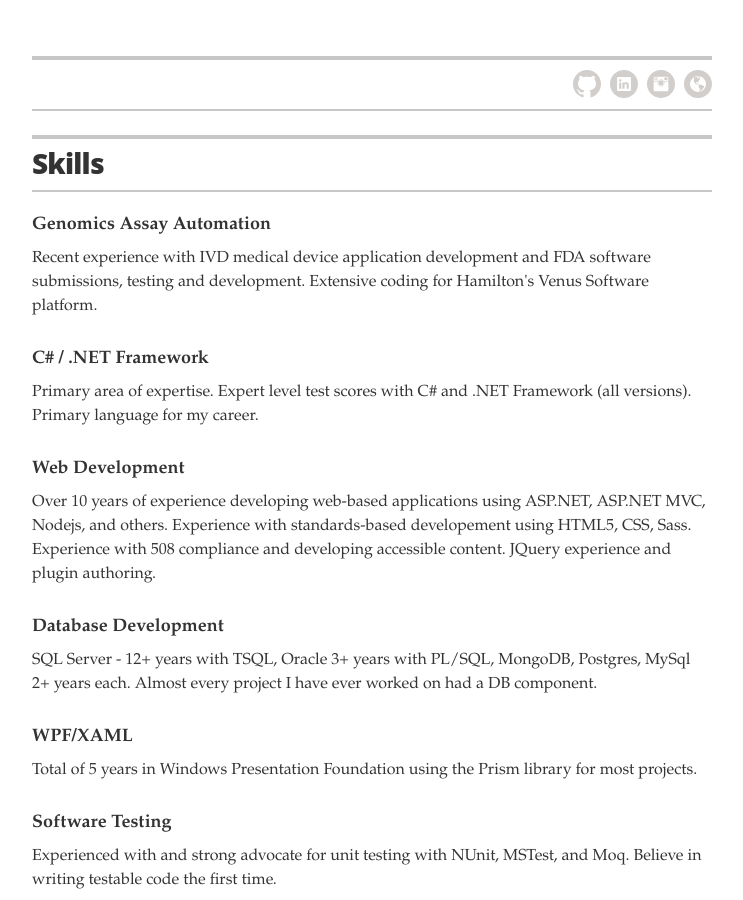
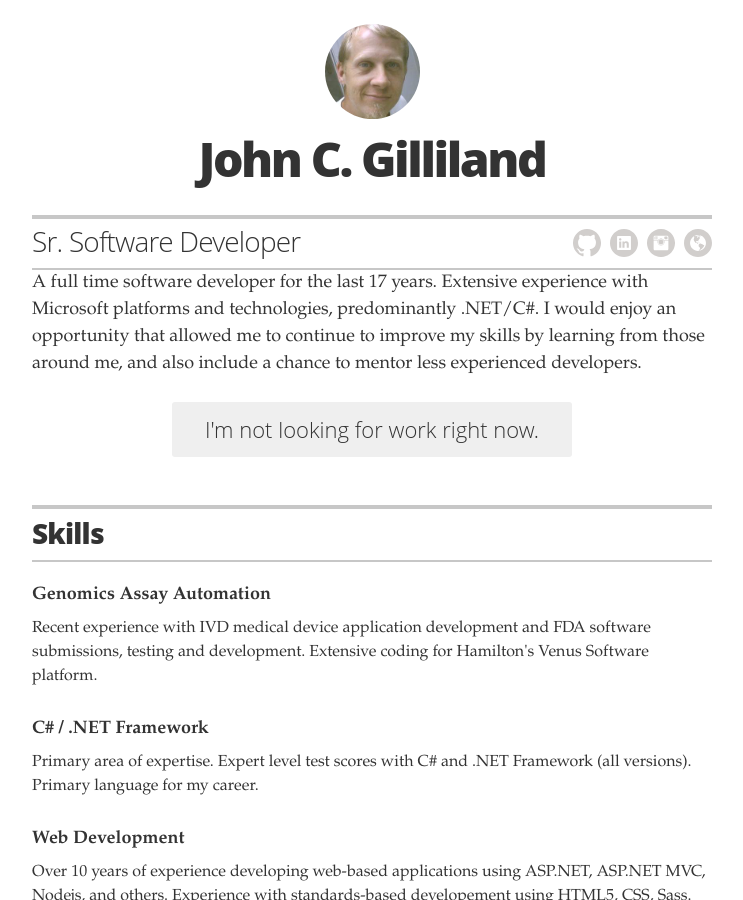
Before and after one commit to elusive/resume, a Jekyll site: the page built from index.md, in a window 1280 px wide and 900 px high. Shown: the whole window, without its empty margins (268-1011 px from the left). Built offline with Jekyll 4.4.1, drawn with Linux system fonts in a browser that asks for light colours.

Commit message:
Fix path to personal data fields.

```diff
--- a/_config.yml
+++ b/_config.yml
@@ -38,7 +38,7 @@ exclude:
 
 # Resume sections (comment to hide)
 resume_section_experience_visible:  true
-resume_section_education_visible:   true
+resume_section_projects_visible:    false
 resume_section_skills_visible:      true
 resume_section_links_visible:       true
 resume_section_volunteer_visible:   true
--- a/_layouts/resume.html
+++ b/_layouts/resume.html
@@ -10,34 +10,34 @@
       <header class="page-header">
 
         <!-- You can turn off the avatar in _config.yml by setting to false -->
-        {% if site.resume_avatar == 'true' %}
+        {% if site.data.personal.resume_avatar == 'true' %}
         <img src="assets/images/avatar.jpg" alt="my photo" class="avatar no-print" itemprop="image">
         {% endif %}
 
         <!-- Your name is defined in the _config.yml file -->
-        <h1 class="header-name" itemprop="name">{{ site.resume_name }}</h1>
+        <h1 class="header-name" itemprop="name">{{ site.data.personal.resume_name }}</h1>
 
         <!-- Contact buttons don't work in print, configure in the _config.yml file, remove "print-only" to display always. -->
         <div class="header-contact-info print-only" itemprop="contact-info">
-          <p>{{ site.resume_contact }}</p>
+          <p>{{ site.data.personal.resume_contact }}</p>
         </div>
 
         <div class="title-bar no-print">
 
           <!-- Your title is also defined in the _config.yml file -->
-          <h2 class="header-title" itemprop="jobTitle">{{ site.resume_title }}</h2>
+          <h2 class="header-title" itemprop="jobTitle">{{ site.data.personal.resume_title }}</h2>
 
           <!-- This is the markup for the icon links; moved out to an include because it's very verbose, and you shouldn't ever need to edit the markup (unless you want to re-order the icons); if you want to customize which links appear, define them in the _config.yml file -->
           {% include icon-links.html %}
         </div>
 
         <div class="executive-summary no-print" itemprop="description">
-          {{ site.resume_introduction }}
+          {{ site.data.personal.resume_introduction }}
         </div>
 
-        {% if site.resume_looking_for_work == 'yes' %}
+        {% if site.data.personal.resume_looking_for_work == 'yes' %}
         <a href="mailto:{{ site.resume_contact_email }}" class="contact-button no-print" itemprop="email">Contact me</a>
-        {% elsif site.resume_looking_for_work == 'no' %}
+        {% elsif site.data.personal.resume_looking_for_work == 'no' %}
         <a class="contact-button not-looking no-print">I'm not looking for work right now.</a>
         {% else %}
         {% endif %}
```
Also changed, not shown: _data/projects.yml (+12 -0 lines).
